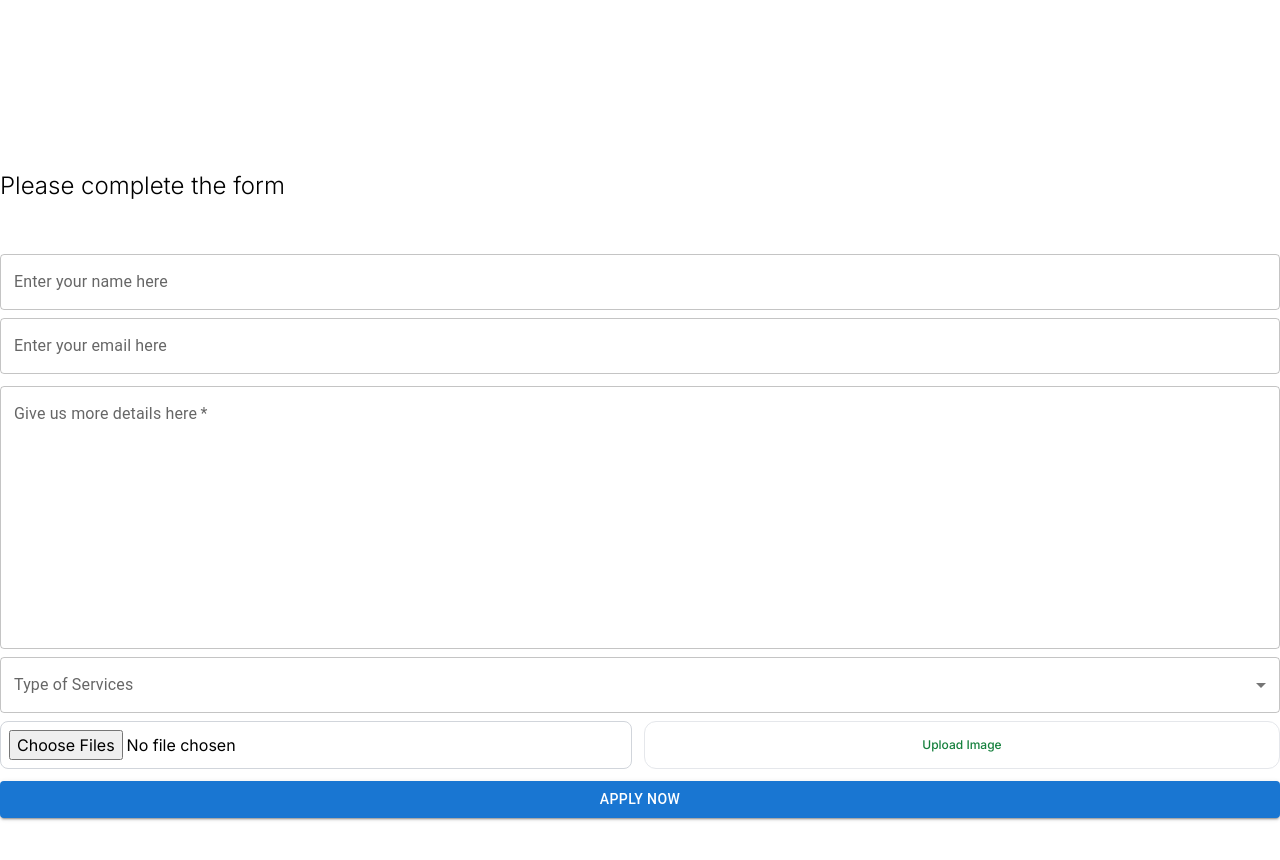
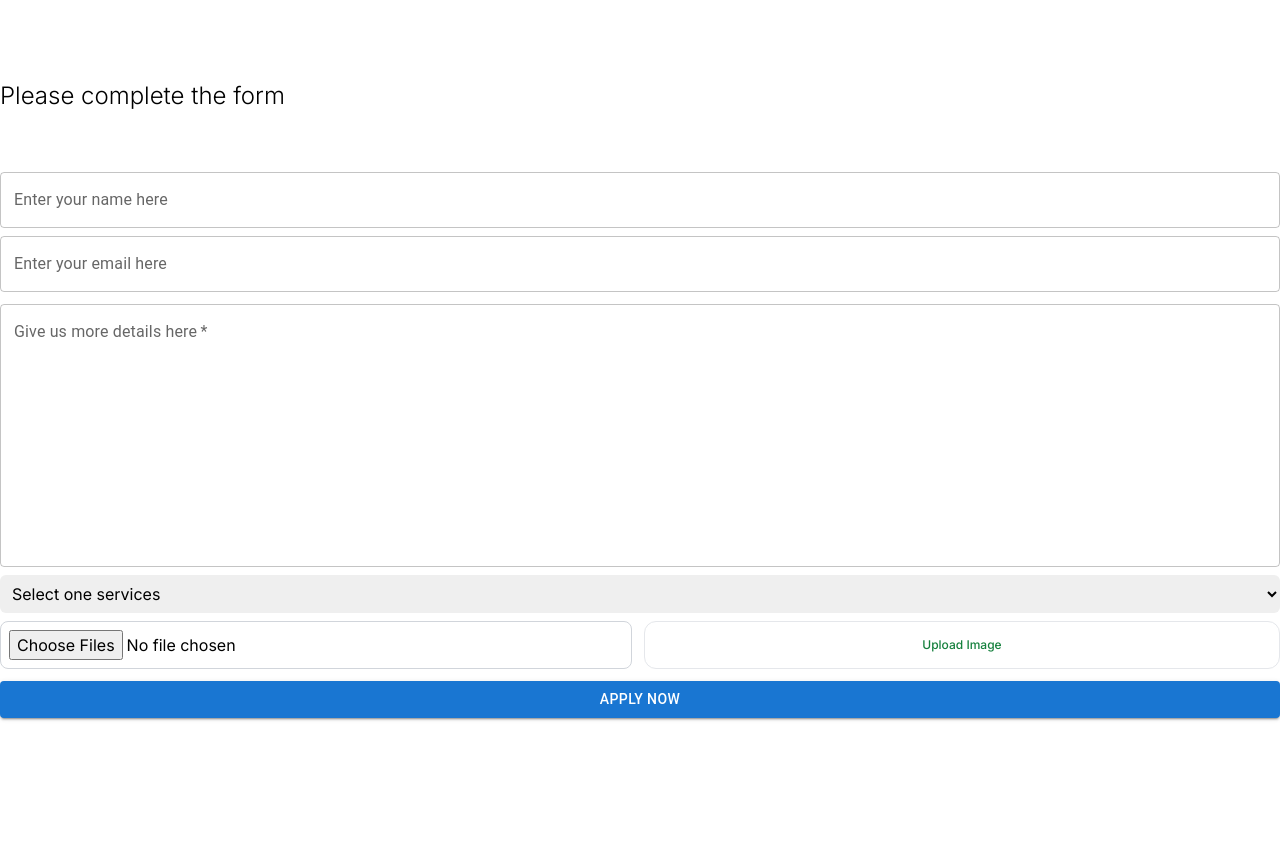
Before and after one commit to tchasinga/devservice, a Next.js app: page /apply in a window 1280 px wide. Shown: the top 860 px of the page. After the commit the page ends 800 px from the top, so only its background shows below. Built offline with nearby package versions, Linux system fonts and the light colour scheme.

Commit message:
new code i

```diff
--- a/src/app/apply/page.jsx
+++ b/src/app/apply/page.jsx
@@ -1,21 +1,21 @@
 "use client";
-import React, { useState } from "react";
+import React, { useState, useEffect } from "react";
+import TextField from "@mui/material/TextField";
+import { Button } from "@mui/material";
 import {
-  Select,
-  MenuItem,
-  FormControl,
-  InputLabel,
-  Button,
-  TextField,
-} from "@mui/material";
-import { useRouter } from "next/navigation.js";
+  getDownloadURL,
+  getStorage,
+  ref,
+  uploadBytesResumable,
+} from "firebase/storage";
+import { app } from "../firebase.js";
 
 export default function MultilineTextFields() {
   const [files, setFiles] = useState([]);
   const [filePerc, setFilePerc] = useState(0);
   const [imageUploadError, setImageUploadError] = useState(false);
   const [fileUploadError, setFileUploadError] = useState(false);
-  const [uploading, setUploading] = useState(false); // This state controls the button text
+  const [uploading, setUploading] = useState(false);
   const [error, setError] = useState(false);
   const [loading, setLoading] = useState(false);
   const [formData, setFormData] = useState({
@@ -25,51 +25,69 @@ export default function MultilineTextFields() {
     description: "",
     imageUrls: [],
   });
-  const router = useRouter();
 
-  // Handle form field changes
+  // Adding image to the database
+  const handlerImageSubmit = () => {
+    if (files.length > 0 && files.length + formData.imageUrls.length < 10) {
+      setUploading(true);
+      setImageUploadError(false);
+      const promise = [];
+      for (let i = 0; i < files.length; i++) {
+        promise.push(storeImage(files[i]));
+      }
+      Promise.all(promise)
+        .then((urls) => {
+          setFormData({
+            ...formData,
+            imageUrls: formData.imageUrls.concat(urls),
+          });
+          setImageUploadError(false);
+          setUploading(false);
+        })
+        .catch((err) => {
+          console.error(err);
+          setImageUploadError("Image upload error (2 mb per image)");
+        });
+    } else {
+      setImageUploadError(
+        `You can upload max 10 images maximum (2 mb per image) and please select at least one image to upload ${currentUser.user.username}`
+      );
+      setUploading(false);
+    }
+  };
+  const storeImage = async (file) => {
+    return new Promise((resolve, reject) => {
+      const storage = getStorage(app);
+      const fileName = new Date().getTime() + file.name;
+      const storageRef = ref(storage, fileName);
+      const uploadTask = uploadBytesResumable(storageRef, file);
+      uploadTask.on(
+        "state_changed",
+        (snapshot) => {
+          const progress =
+            (snapshot.bytesTransferred / snapshot.totalBytes) * 100;
+          console.log(`Upload is ${progress}% done`);
+          setFilePerc(Math.round(progress));
+        },
+        (error) => {
+          reject(error);
+          setFileUploadError(true);
+        },
+        () => {
+          getDownloadURL(uploadTask.snapshot.ref).then((downloadURL) => {
+            resolve(downloadURL);
+          });
+        }
+      );
+    });
+  };
+
+  // Adding idea to the database
   const handleChange = (e) => {
     setFormData({ ...formData, [e.target.id]: e.target.value });
   };
 
-  // Handle service selection change
-  const handleServiceChange = (event) => {
-    setFormData({ ...formData, typeofservices: event.target.value });
-  };
-
-  // Handle image upload
-  const handlerImageSubmit = async () => {
-    if (files.length === 0) {
-      alert("Please select an image to upload.");
-      return;
-    }
-
-    setUploading(true); // Set uploading to true when upload starts
-    setImageUploadError(false);
-
-    try {
-      // Replace with your actual image upload logic
-      // Here, we're simulating an upload with a delay
-      await new Promise((resolve) => setTimeout(resolve, 2000)); // Simulated upload time
-
-      // Assuming image upload is successful and returns URLs
-      const uploadedUrls = Array.from(files).map((file) => URL.createObjectURL(file));
-
-      setFormData((prev) => ({
-        ...prev,
-        imageUrls: [...prev.imageUrls, ...uploadedUrls],
-      }));
-
-      console.log("Images uploaded successfully:", uploadedUrls);
-    } catch (error) {
-      setImageUploadError(true);
-      console.error("Error uploading images:", error);
-    } finally {
-      setUploading(false); // Set uploading to false when upload is complete
-    }
-  };
-
-  // Handle form submission
+  //  Adding Handler Submit to submit the form data to the database of MongoDB and Firebase Storage
   const handlerSubmitForm = async (e) => {
     try {
       e.preventDefault();
@@ -83,7 +101,9 @@ export default function MultilineTextFields() {
           headers: {
             "Content-Type": "application/json",
           },
-          body: JSON.stringify({ ...formData }),
+          body: JSON.stringify({
+            ...formData,
+          }),
         }
       );
 
@@ -94,7 +114,6 @@ export default function MultilineTextFields() {
       if (data.success === true) {
         setError(data.message);
         console.log("Registration Successful:", data);
-        router.push("/");
         return;
       }
     } catch (error) {
@@ -104,7 +123,7 @@ export default function MultilineTextFields() {
   };
 
   return (
-    <main className="max-w-7xl mx-auto mt-20 py-[50px]">
+    <main className="max-w-7xl mx-auto mt-20">
       <div className="flex flex-wrap items-center gap-3 w-full mt-10">
         <h1 className="text-2xl font-light">Please complete the form</h1>
       </div>
@@ -113,8 +132,9 @@ export default function MultilineTextFields() {
         onSubmit={handlerSubmitForm}
         className="mt-11 flex-col flex justify-center w-full"
       >
+        <div className="flex justify-end mb-4"></div>
         <div className="gridsystem">
-          <div className="text-black my-2">
+          <div className=" text-black ">
             <TextField
               type="text"
               variant="outlined"
@@ -155,45 +175,35 @@ export default function MultilineTextFields() {
               rows={10}
             />
           </div>
-
           <div className="text-black my-2">
-            <FormControl fullWidth variant="outlined">
-              <InputLabel id="typeofservices-label">Type of Services</InputLabel>
-              <Select
-                labelId="typeofservices-label"
-                id="typeofservices"
-                value={formData.typeofservices}
-                onChange={handleServiceChange}
-                label="Type of Services"
-                sx={{
-                  color: "black",
-                  backgroundColor: "white",
-                  "& .Mui-selected": {
-                    color: "black",
-                  },
-                }}
-              >
-                <MenuItem value="">
-                  <em>Select a service</em>
-                </MenuItem>
-                <MenuItem value="Website Development">Website Development</MenuItem>
-                <MenuItem value="App Development Android & IOS">App Development Android & IOS</MenuItem>
-                <MenuItem value="Web applications">Web applications</MenuItem>
-                <MenuItem value="UI design">UI design</MenuItem>
-                <MenuItem value="Digital Marketing and Branding">
-                  Digital Marketing and Branding
-                </MenuItem>
-                <MenuItem value="Brand Design">Brand Design</MenuItem>
-                <MenuItem value="Professional Training">Professional Training</MenuItem>
-                <MenuItem value="POS System - Software and Hardware">
-                  POS System - Software and Hardware
-                </MenuItem>
-                <MenuItem value="SEO Services">SEO Services</MenuItem>
-                <MenuItem value="Photo editing">Photo editing</MenuItem>
-              </Select>
-            </FormControl>
+            <select
+              name="typeofideas"
+              id="typeofservices"
+              value={formData.typeofservices}
+              onChange={handleChange}
+              className="p-2 w-full rounded-md"
+            >
+              <option value="Select one services">Select one services</option>
+              <option value="Website Development">Website Development</option>
+              <option value="App Development Android & IOS">
+                App Development Android & IOS
+              </option>
+              <option value="Web applications">Web applications</option>
+              <option value="UI design">UI design</option>
+              <option value="Digital Marketing and Branding">
+                Digital Marketing and Branding
+              </option>
+              <option value="Brand Design">Brand Design</option>
+              <option value="Professional Training">
+                Professional Training
+              </option>
+              <option value="POS System - Software and Hardware">
+                POS System - Software and Hardware
+              </option>
+              <option value="SEO Services">SEO Services</option>
+              <option value="Photo editing">Photo editing</option>
+            </select>
           </div>
-
           <div className="flex gap-3">
             <input
               onChange={(e) => setFiles(e.target.files)}
@@ -215,7 +225,7 @@ export default function MultilineTextFields() {
         </div>
         <div className="flex flex-col my-3">
           <Button type="submit" variant="contained">
-            {loading ? "Applying..." : "Apply now"}
+            {loading ? "applying..." : "Apply now"}
           </Button>
           {error && <p className="text-green-700 text-xs">{error}</p>}
         </div>
```
